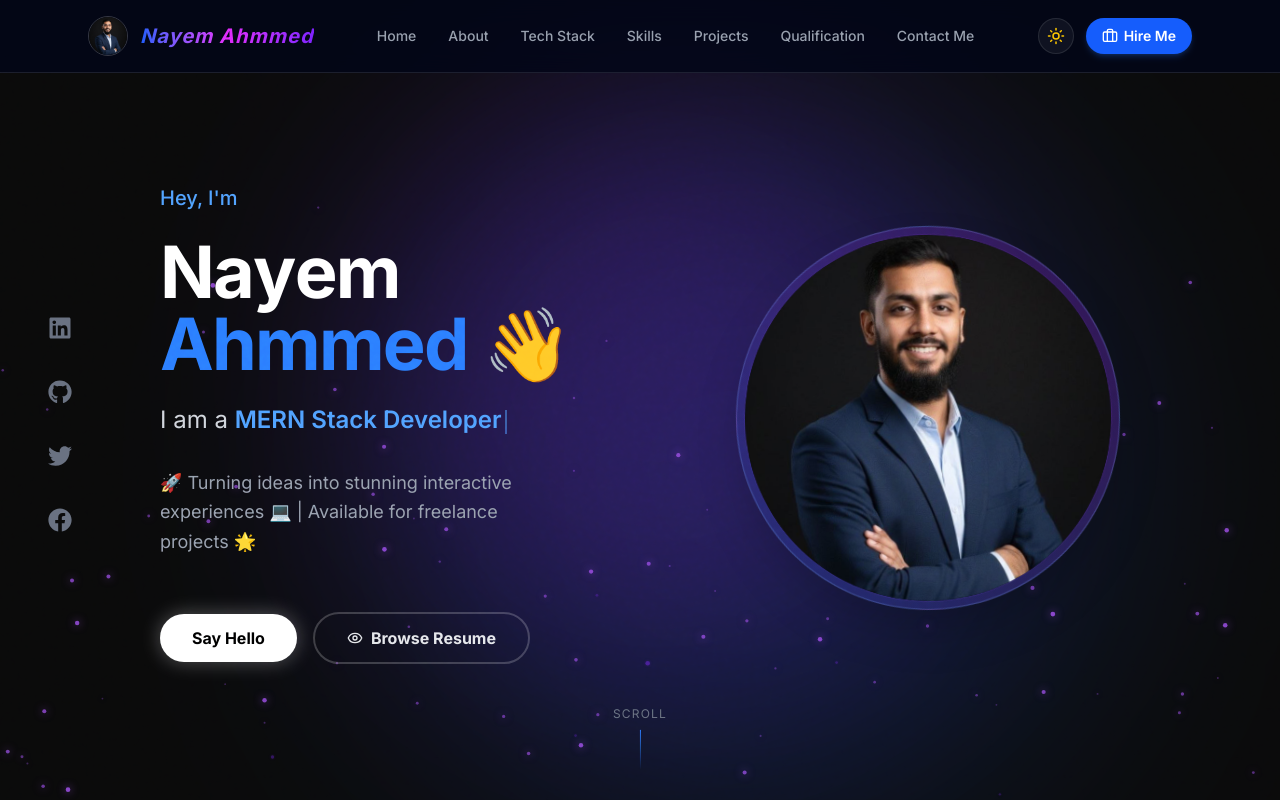
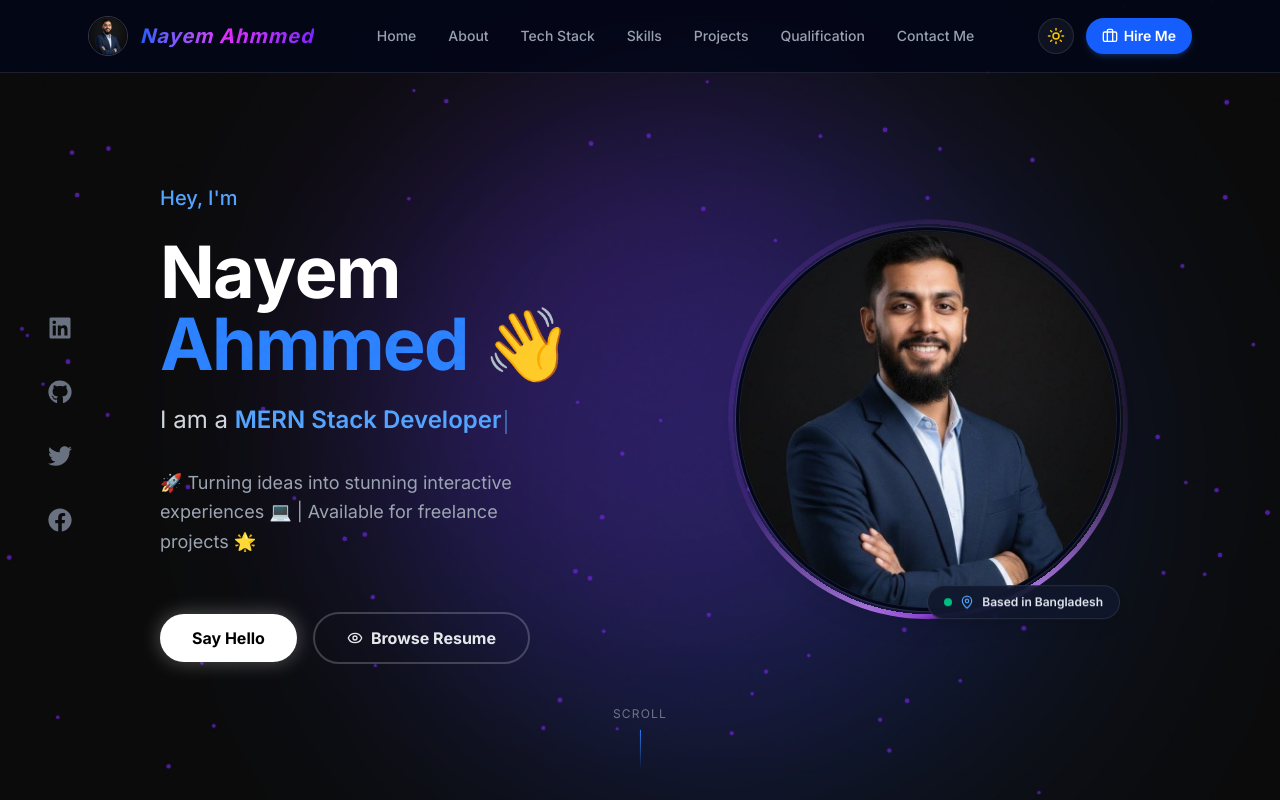
Before and after one commit to nayem0087/nayem-ahmmed-portfolio-new, a Next.js app: page / in a window 1280 px wide. Shown: the top 800 px of the page. Built offline with nearby package versions, Linux system fonts and the light colour scheme.

Commit message:
Update hero section and added professional image animaion border

```diff
--- a/app/layout.tsx
+++ b/app/layout.tsx
@@ -7,12 +7,6 @@ import NoiseOverlay from '@/components/NoiseOverlay';
 import Navbar from '@/components/Navbar';
 import ParticlesBackground from '@/components/ParticlesBackground';
 import Footer from '@/components/Footer';
-
-
-
-
-
-
 
 const inter = Inter({ subsets: ['latin'] });
 
@@ -44,9 +38,7 @@ export default function RootLayout({
   return (
     <html lang="en" suppressHydrationWarning>
       <body className={inter.className} suppressHydrationWarning>
-        <ParticlesBackground />
-        <ParticlesBackground theme="light" />
-        <ParticlesBackground theme="dark" count={200} />
+        <ParticlesBackground count={100} />
         <SmoothScroll>
           <CustomCursor />
           <NoiseOverlay />
--- a/components/Hero.tsx
+++ b/components/Hero.tsx
@@ -3,7 +3,7 @@
 import { useEffect, useRef, useState } from 'react';
 import { motion, useScroll, useTransform } from 'framer-motion';
 import { FaGithub, FaLinkedin, FaTwitter, FaFacebook } from 'react-icons/fa';
-import { Eye } from 'lucide-react';
+import { Eye, MapPin } from 'lucide-react';
 import gsap from 'gsap';
 import SplitType from 'split-type';
 import Magnetic from '@/components/animations/Magnetic';
@@ -100,6 +100,18 @@ export default function Hero() {
                     { x: -50, opacity: 0 },
                     { x: 0, opacity: 1, stagger: 0.1, duration: 0.8, ease: 'power3.out' },
                     '-=0.8'
+                )
+                .fromTo(
+                    '.hero-avatar',
+                    { scale: 0.85, opacity: 0 },
+                    { scale: 1, opacity: 1, duration: 0.9, ease: 'power3.out' },
+                    '-=1.0'
+                )
+                .fromTo(
+                    '.hero-badge',
+                    { y: 16, opacity: 0, scale: 0.9 },
+                    { y: 0, opacity: 1, scale: 1, duration: 0.6, ease: 'back.out(1.6)' },
+                    '-=0.4'
                 );
 
             return () => {
@@ -204,23 +216,61 @@ export default function Hero() {
                 </div>
 
                 {/* Right Content — Avatar */}
-                <div className="relative flex justify-center md:justify-end">
+                <div className="relative flex justify-center md:justify-end hero-avatar">
                     <motion.div
                         className="w-72 h-72 md:w-96 md:h-96 relative"
-                        animate={{ y: [-10, 10, -10], rotate: [-2, 2, -2] }}
+                        animate={{ y: [-8, 8, -8] }}
                         transition={{ duration: 6, repeat: Infinity, ease: 'easeInOut' }}
                     >
-                        {/* Glowing Rings */}
-                        <div className="absolute inset-0 rounded-full border border-blue-500/30 animate-[spin_10s_linear_infinite]" />
-                        <div className="absolute inset-2 rounded-full border border-purple-500/20 animate-[spin_15s_linear_infinite_reverse]" />
-                        <div className="w-full h-full rounded-full bg-gradient-to-tr from-blue-100/60 to-purple-100/60 dark:from-blue-900/50 dark:to-purple-900/50 p-2 backdrop-blur-sm border border-gray-200 dark:border-white/10 shadow-2xl">
-                            <div className="w-full h-full bg-white dark:bg-slate-950 rounded-full overflow-hidden">
+                        {/* Isolated wrapper for the rotating glow ring only —
+                            kept separate from the photo + badge so nothing
+                            else ever inherits this rotation. Thin ring with a
+                            clear bright arc so the spin is visibly noticeable,
+                            not just a static blurred halo. */}
+                        <div className="absolute -inset-2 rounded-full overflow-hidden pointer-events-none">
+                            <motion.div
+                                className="absolute inset-0 blur-[3px]"
+                                style={{
+                                    background:
+                                        'conic-gradient(from 0deg, rgba(168,85,247,0.15) 0%, rgba(168,85,247,0.15) 55%, rgba(196,133,255,0.9) 68%, rgba(147,51,234,1) 75%, rgba(196,133,255,0.9) 82%, rgba(168,85,247,0.15) 95%, rgba(168,85,247,0.15) 100%)',
+                                    WebkitMask:
+                                        'radial-gradient(farthest-side, transparent calc(100% - 5px), #000 calc(100% - 5px))',
+                                    mask: 'radial-gradient(farthest-side, transparent calc(100% - 5px), #000 calc(100% - 5px))',
+                                }}
+                                animate={{ rotate: 360 }}
+                                transition={{ duration: 4, repeat: Infinity, ease: 'linear' }}
+                            />
+                        </div>
+
+                        {/* Photo frame — clean 1px border, restrained shadow.
+                            Sits in its own stacking context (z-10), not a
+                            child of the rotating ring above. */}
+                        <div className="w-full h-full rounded-full bg-white dark:bg-slate-950 p-[3px] shadow-xl ring-1 ring-black/5 dark:ring-white/10 relative z-10">
+                            <div className="w-full h-full rounded-full overflow-hidden border border-slate-200 dark:border-white/10">
                                 <img
                                     src="/nayem.jpg"
                                     alt="Nayem Ahmmed"
                                     className="w-full h-full object-cover scale-110"
                                 />
                             </div>
+                        </div>
+
+                        {/* Location badge — kept completely outside the ring's
+                            rotating wrapper, normal static layout, no motion
+                            of its own at all (only the small green status
+                            dot pulses, same as the reference image). */}
+                        <div
+                            className="hero-badge absolute -bottom-2 -right-2 md:right-0 z-20 flex flex-row items-center gap-2 px-4 py-2 rounded-full bg-white/90 dark:bg-slate-900/90 backdrop-blur-md border border-slate-200 dark:border-white/10 shadow-lg"
+                            style={{ transform: 'none' }}
+                        >
+                            <span className="relative flex h-2 w-2 shrink-0">
+                                <span className="animate-ping absolute inline-flex h-full w-full rounded-full bg-emerald-400 opacity-75" />
+                                <span className="relative inline-flex rounded-full h-2 w-2 bg-emerald-500" />
+                            </span>
+                            <MapPin size={14} className="text-blue-600 dark:text-blue-400 shrink-0" />
+                            <span className="text-xs font-semibold text-slate-700 dark:text-slate-200 whitespace-nowrap">
+                                Based in Bangladesh
+                            </span>
                         </div>
                     </motion.div>
                 </div>
--- a/components/ParticlesBackground.tsx
+++ b/components/ParticlesBackground.tsx
@@ -44,10 +44,10 @@ type ParticleState = {
 // (px/frame), no connecting lines — dots simply rise from the bottom to
 // the top of the screen. All dots share one color by default; pass a
 // multi-entry `colors` array if you want a mixed-color field instead.
-const DEFAULT_SIZE_RANGE: [number, number] = [0.9, 2.4];
-const DEFAULT_SPEED_RANGE: [number, number] = [0.6, 1.5];
-const DEFAULT_OPACITY_RANGE: [number, number] = [0.3, 0.85];
-const DEFAULT_COUNT = 4;
+const DEFAULT_SIZE_RANGE: [number, number] = [1.5, 2.4];
+const DEFAULT_SPEED_RANGE: [number, number] = [1.6, 2.5];
+const DEFAULT_OPACITY_RANGE: [number, number] = [1.0, 1.5];
+const DEFAULT_COUNT = 0;
 // How far below the viewport a dot can spawn, as a multiple of the
 // viewport height — this is the "max distance" knob now that the old
 // connecting-line maxDistance no longer applies (lines were removed).
@@ -57,7 +57,7 @@ const DEFAULT_SPAWN_DEPTH = 1.3;
 const THEME_PRESETS = {
   dark: {
     glow: 8,
-    colors: ['rgba(168,85,247,0.95)'], // violet — single color by default
+    colors: ['rgb(62, 62, 250)'], // violet — single color by default
   },
   light: {
     glow: 3,
--- a/data/projectsData.ts
+++ b/data/projectsData.ts
@@ -15,7 +15,7 @@ export const allProjects: Project[] = [
     id: 'the-venture-connect',
     title: 'The Venture Connect',
     description: 'A role-based platform where founders can create opportunities, collaborators can apply, and admins can manage the entire ecosystem.',
-    tags: ['TypeScript', 'Next.js', 'Node.js', 'React.js', 'MongoDB', 'Express.js'],
+    tags: ['JavaScript', 'Next.js', 'Node.js', 'React.js', 'MongoDB', 'Express.js'],
     link: 'https://venture-connect-client.vercel.app',
     github: 'https://github.com/nayem0087/venture-connect-client',
     image: '/venture-connect.jpeg',
```
